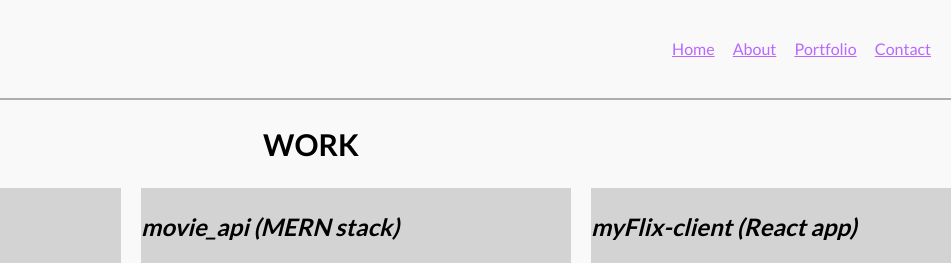
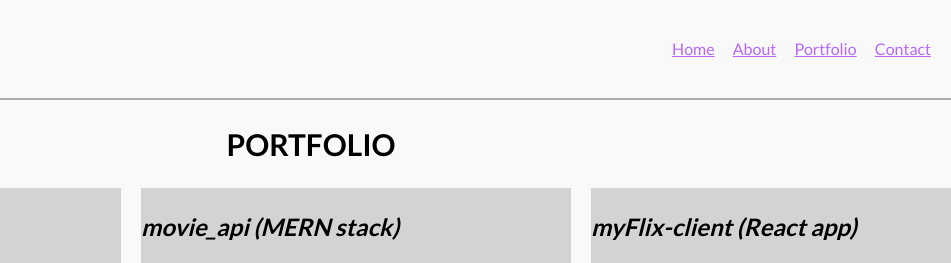
Before and after one commit to archana6832/portfolio-website, a plain HTML site: page work.html in a window 1280 px wide. Shown: the top 263 px of the page, 329-1280 px from the left. Drawn offline with Linux system fonts and the light colour scheme.

Commit message:
Update work.html
work page renamed to portfolio

```diff
--- a/work.html
+++ b/work.html
@@ -43,7 +43,7 @@
   <section>
 
   <div class="work">
-     <h1>WORK</h1>
+     <h1>PORTFOLIO</h1>
      </div>
      <div class="grid">
         <!-- Grid items will live here -->
```
